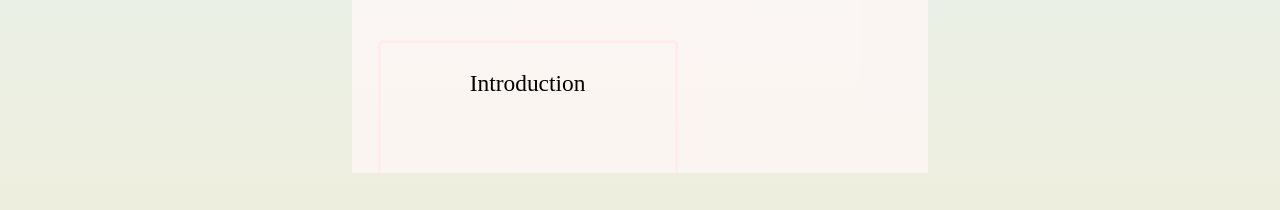
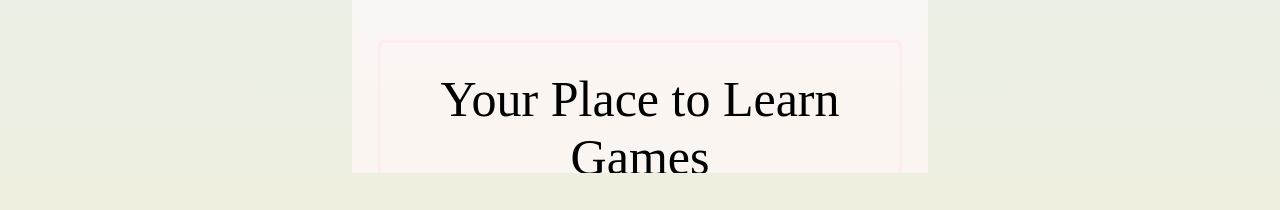
Before and after one commit to 11403/teamWork2, a plain HTML site: page index.html in a window 1280 px wide. Shown: the part 587-797 px from the top of the page. Drawn offline with Linux system fonts and the light colour scheme.

Commit message:
More changes

```diff
--- a/index.html
+++ b/index.html
@@ -26,7 +26,8 @@
 
         <div id="introbox">
             <br>
-            <center><span class="titletext">Introduction</span></center>
+            <center><span class="titletext">Your Place to Learn Games</span></center><br>
+            <P>Here at The Northwest Tree. We offer info for anything revolving around game engines.</P>
         </div>
     </selection>
     </body>
--- a/scripts/css/home.css
+++ b/scripts/css/home.css
@@ -5,10 +5,8 @@
 }
 #introbox{
     margin-top: 50px;
-    width: 300px;
-    height: 200px;
+    width: 100%;
     border: 3px solid rgb(255, 237, 237);
-
     border-radius: 5px;
 }
 #introtext{
@@ -16,10 +14,12 @@
     font-size: 30px;
     text-decoration-line: underline;
     color:rgb(0, 0, 0);
-
 }
 #titleimage{
     margin-top: -25px;
     width: 300px;
     height: 300px;
 }
+.titletext{
+    font-size: 50px;
+}
```
